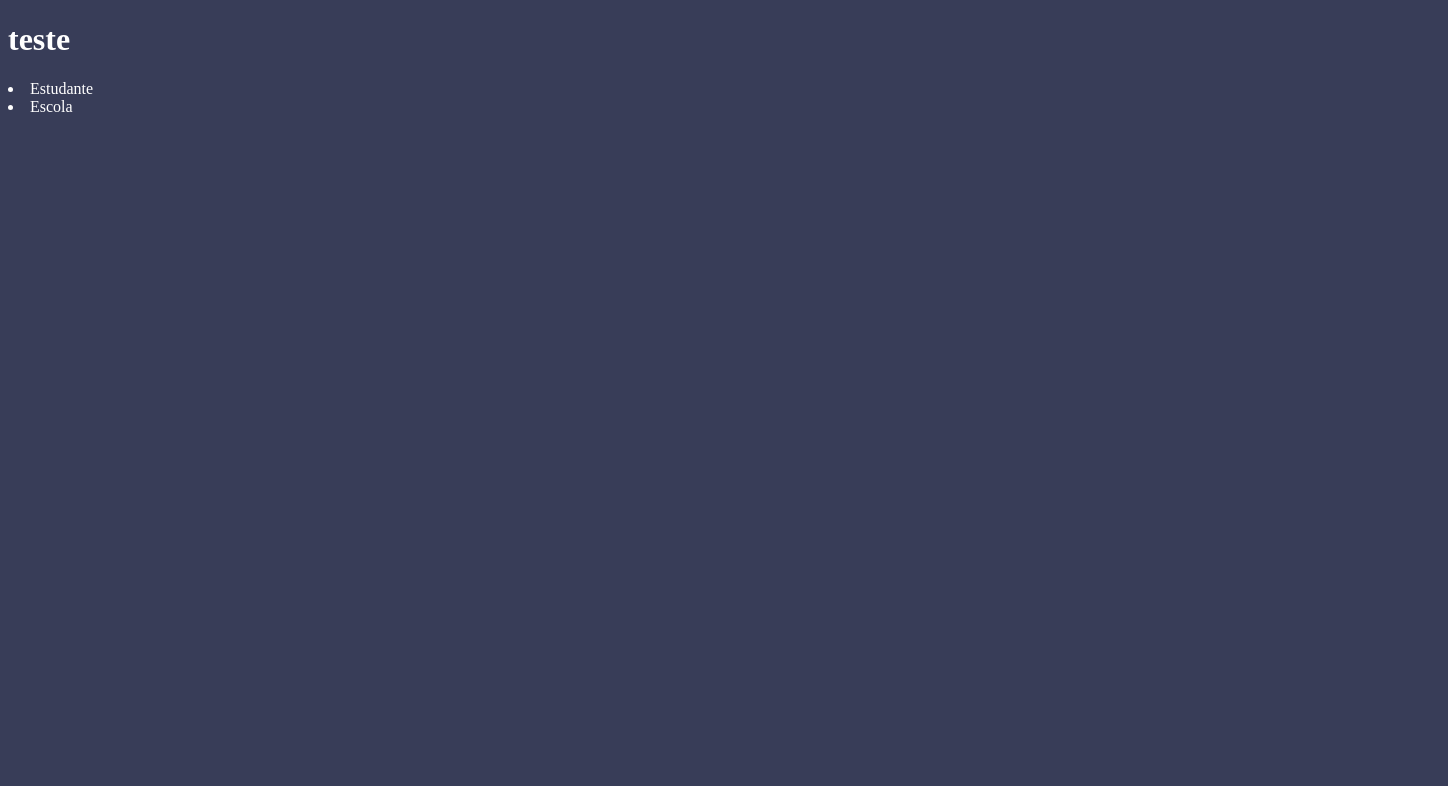
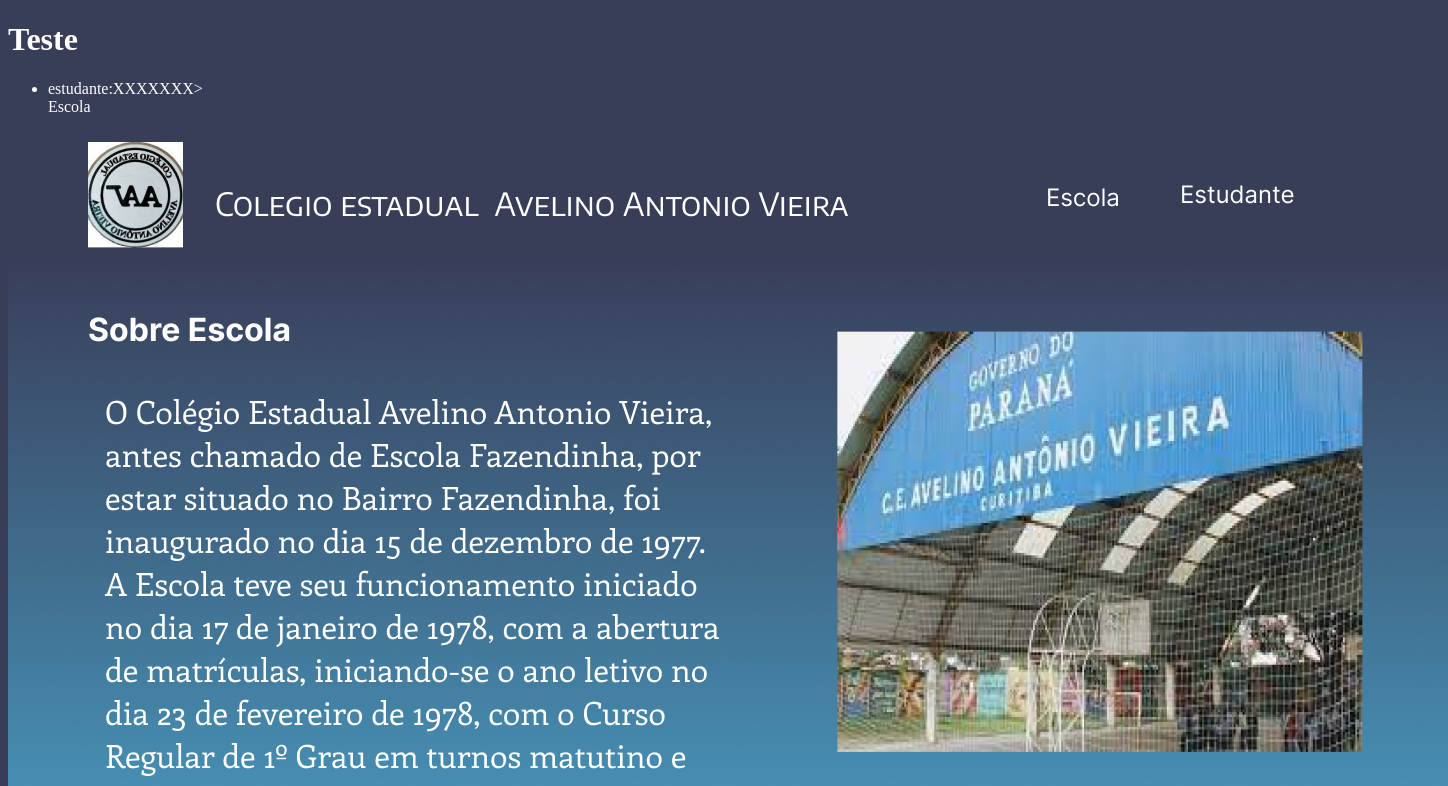
Before and after one commit to vivianemaceno/site-escola, a plain HTML site: page index.html in a window 1280 px wide. Shown: the top 786 px of the page, 1448 px wide, since content can reach past the window. Drawn offline with Linux system fonts and the light colour scheme.

Commit message:
Add files via upload
projeto avelino

```diff
--- a/index.html
+++ b/index.html
@@ -1,18 +1,13 @@
 <!DOCTYPE html>
 <html lang="en">
 <head>
-    <meta charset="UTF-8">
-    <meta http-equiv="X-UA-Compatible" content="IE=edge">
-    <meta name="viewport" content="width=device-width, initial-scale=1.0">
-    <title>Document</title>
-    <link rel="stylesheet" href="style.css">
+<meta charset="UTF-8">
+<meta http-equiv="X-UA-Compatible" content="IE=edge">
+<meta name="viewport" content="width=device-width, initial-scale=1.0">
+<title>Document</title>
+<link rel="stylesheet" href="style.css">
 </head>
 <body>
- <header>
-    <h1>teste</h1>
-    <li>Estudante</li>
-    <li>Escola</li>
-</ul>
-</header>
+<h1>Teste</h1> <ul><li>estudante:XXXXXXX></li>Escola</ul><header></header><img src="./Mask group.png" alt="">
 </body>
 </html>
```
Also changed, not shown: Mask group.png (added).
